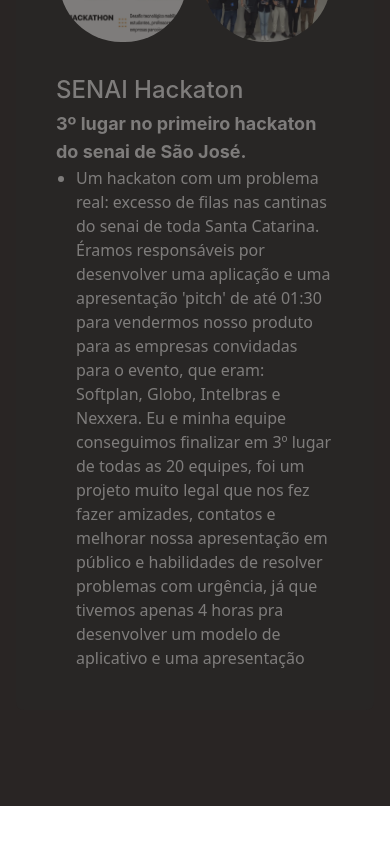
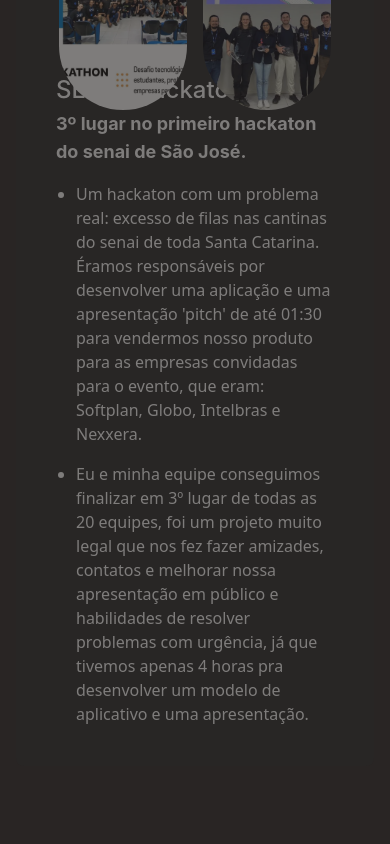
Before and after one commit to PedroHGaspar/MainPortfolio, a React (Create React App) app in the folder my-project/: page / in a window 390 px wide. Shown: the part 3362-4206 px from the top of the page. Before the commit the page ends 4168 px from the top, so only its background shows below. Built offline with nearby package versions, Linux system fonts and the light colour scheme.

Commit message:
adicionado projetos

```diff
--- a/my-project/src/components/PortfolioProjects.tsx
+++ b/my-project/src/components/PortfolioProjects.tsx
@@ -1,6 +1,8 @@
 import clsx from "clsx";
 import profile1 from "../components/assets/foto1.jpeg";
 import profile3 from "../components/assets/foto3.jpeg";
+import portfolio3d from "../components/assets/portfolio3d.png";
+import portfolio3d2 from "../components/assets/portfolio3d2.png";
 import React from "react";
 
 import { MotionDiv } from "./use.client";
@@ -23,19 +25,22 @@ export const portfolio: PortfolioProjects[] = [
         title: "SENAI Hackaton",
         subtitle: "3º lugar no primeiro hackaton do senai de São José.",
         text: [
-            "Um hackaton com um problema real: excesso de filas nas cantinas do senai de toda Santa Catarina. Éramos responsáveis por desenvolver uma aplicação e uma apresentação 'pitch' de até 01:30 para vendermos nosso produto para as empresas convidadas para o evento, que eram: Softplan, Globo, Intelbras e Nexxera. Eu e minha equipe conseguimos finalizar em 3º lugar de todas as 20 equipes, foi um projeto muito legal que nos fez fazer amizades, contatos e melhorar nossa apresentação em público e habilidades de resolver problemas com urgência, já que tivemos apenas 4 horas pra desenvolver um modelo de aplicativo e uma apresentação",
+            "Um hackaton com um problema real: excesso de filas nas cantinas do senai de toda Santa Catarina. Éramos responsáveis por desenvolver uma aplicação e uma apresentação 'pitch' de até 01:30 para vendermos nosso produto para as empresas convidadas para o evento, que eram: Softplan, Globo, Intelbras e Nexxera.",
+            "Eu e minha equipe conseguimos finalizar em 3º lugar de todas as 20 equipes, foi um projeto muito legal que nos fez fazer amizades, contatos e melhorar nossa apresentação em público e habilidades de resolver problemas com urgência, já que tivemos apenas 4 horas pra desenvolver um modelo de aplicativo e uma apresentação."
         ],
     },
     {
         tag: "Portfolio",
         img: [
-            profile1,
-            profile3,
+            portfolio3d,
+            portfolio3d2
         ],
-        title: "SENAI Hackaton",
-        subtitle: "3º lugar no primeiro hackaton do senai de São José.",
+        title: "Portfolio 3D",
+        subtitle: "Meus estudos iniciais em Three.js, Framer Motion, React Fiber, React Drei e Tailwind CSS.",
         text: [
-            "Um hackaton com um problema real: excesso de filas nas cantinas do senai de toda Santa Catarina. Éramos responsáveis por desenvolver uma aplicação e uma apresentação 'pitch' de até 01:30 para vendermos nosso produto para as empresas convidadas para o evento, que eram: Softplan, Globo, Intelbras e Nexxera. Eu e minha equipe conseguimos finalizar em 3º lugar de todas as 20 equipes, foi um projeto muito legal que nos fez fazer amizades, contatos e melhorar nossa apresentação em público e habilidades de resolver problemas com urgência, já que tivemos apenas 4 horas pra desenvolver um modelo de aplicativo e uma apresentação",
+            "Um projeto feito em 3D com Three.js para fins de estudo e para fins de ter meu primeiro portfolio.",
+            "Estudo de Tailwind CSS e Framer Motion pra aplicar em projetos subsequentes.",
+            "https://pedrohgaspar-portfolio.vercel.app/"
         ],
     },
 ];
@@ -58,6 +63,7 @@ export function PortfolioCard(props: PortfolioProjects) {
                             fill
                             alt=""
                             className="rounded-full object-cover object-center"
+                            style={{ width: "auto", height: "12rem" }}
                         />
                     </MotionDiv>
                 ))}
@@ -77,7 +83,7 @@ export function PortfolioCard(props: PortfolioProjects) {
 
             <div className="px-0 md:px-10" style={{ maxWidth: "-webkit-fill-available" }}>
                 <h4 className="text-2xl font-medium md:text-4xl text-white">{props.title}</h4>
-                <p className="mt-1 text-lg font-bold md:text-2xl text-white">{props.subtitle}</p>
+                <p className="mt-1 text-lg font-bold md:text-2xl text-white" style={{ marginBottom: '1rem' }}>{props.subtitle}</p>
 
                 <ul className="ml-5 list-disc space-y-4 text-white md:text-lg font-sans">
                     {props.text.map((bullet) => (
```
Also changed, not shown: my-project/src/components/assets/portfolio3d.png (added), my-project/src/components/assets/portfolio3d2.png (added).
